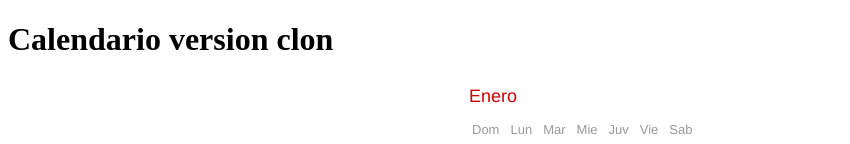
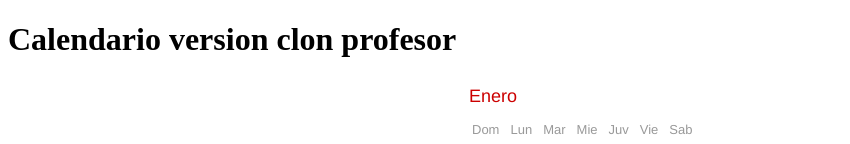
Before and after one commit to faseneo/tallergit, a plain HTML site: page index.html in a window 1280 px wide. Shown: the top 144 px of the page, without its empty margins (0-850 px from the left). Drawn offline with Linux system fonts and the light colour scheme.

Commit message:
modifico titulo

```diff
--- a/index.html
+++ b/index.html
@@ -6,7 +6,7 @@
 		<link rel="stylesheet" href="css/style.css">
 	</head>
 	<body>
-		<h1>Calendario version clon</h1>
+		<h1>Calendario version clon profesor</h1>
 		<script src="js/main.js"></script>
 	</body>
 </html>
```
